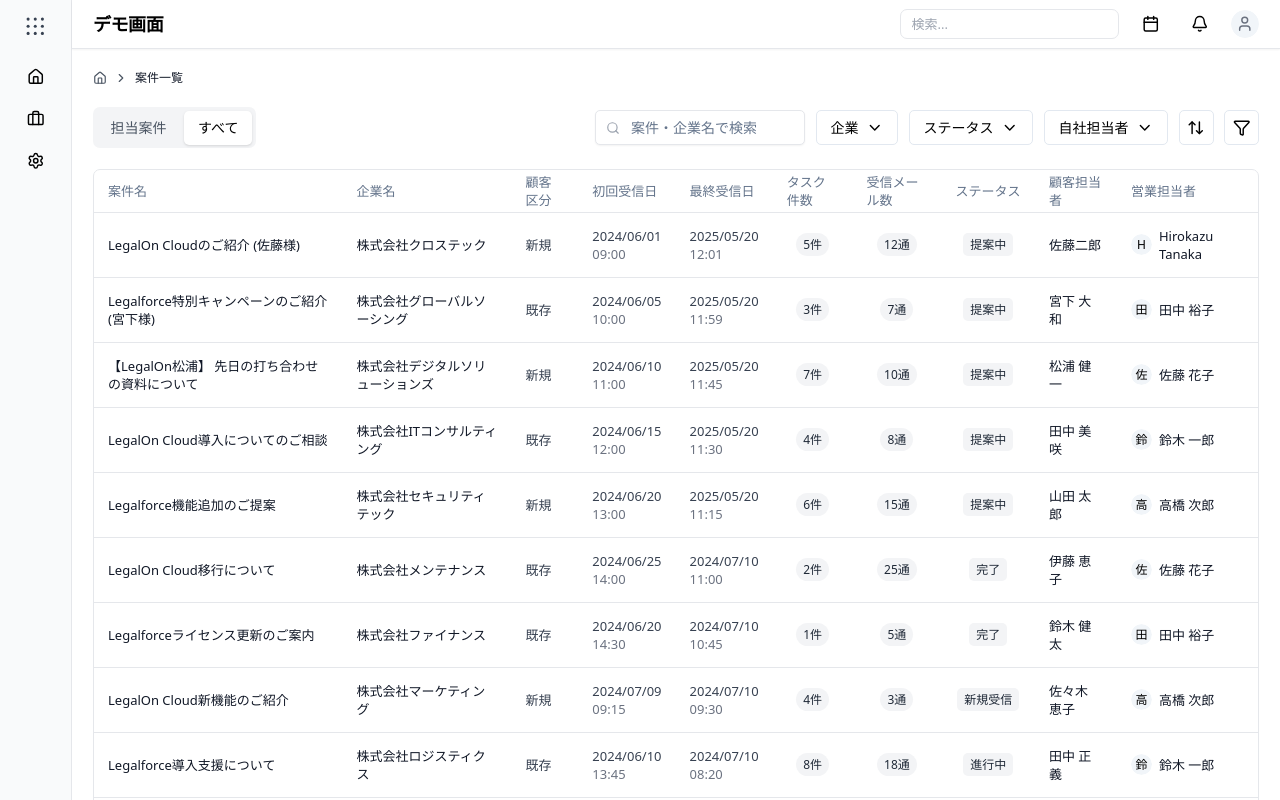
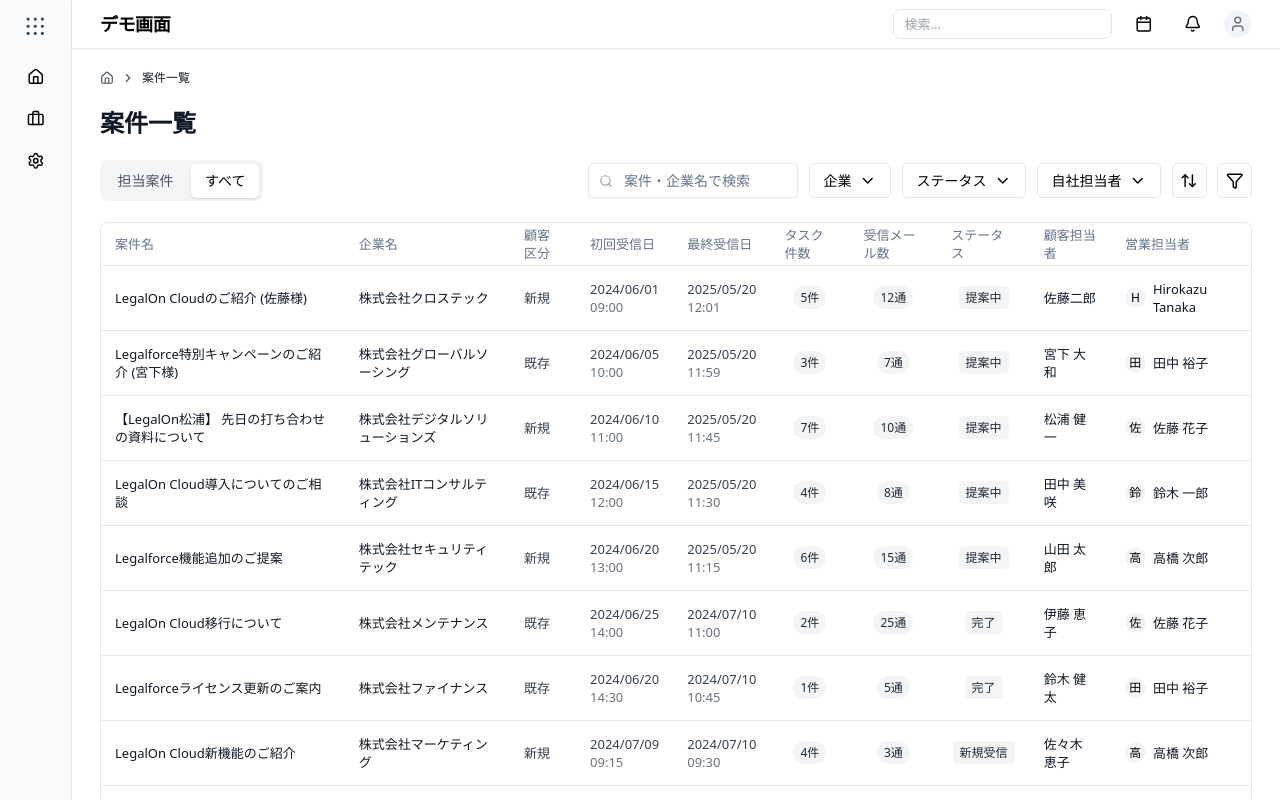
Before and after one commit to h-fujioka/salesmock, a Next.js app in the folder frontend/: page /cases in a window 1280 px wide. Shown: the top 800 px of the page. Built offline with nearby package versions, Linux system fonts and the light colour scheme.

Commit message:
100%表示画面の横paddingをpx-8で統一、非100%表示画面からpx-8を削除

```diff
--- a/frontend/src/app/cases/page.tsx
+++ b/frontend/src/app/cases/page.tsx
@@ -35,7 +35,7 @@ type Case = {
 
 function Header() {
   return (
-    <header className="h-14 min-h-14 w-full flex items-center justify-between px-6 bg-white border-b shadow-sm">
+    <header className="h-14 min-h-14 w-full flex items-center justify-between px-8 bg-white border-b shadow-sm">
       <span className="text-xl font-bold tracking-tight">デモ画面</span>
       <div className="flex items-center gap-4">
         <input className="rounded-lg border px-3 py-1.5 text-sm focus:outline-none" placeholder="検索..." />
@@ -591,7 +591,7 @@ export default function CasesPage() {
       {/* ヘッダー */}
       <Header />
       {/* パンクズリスト */}
-      <nav className="flex items-center space-x-2 text-xs text-gray-600 px-6 pt-6 mb-6">
+      <nav className="flex items-center space-x-2 text-xs text-gray-600 px-8 pt-6 mb-6">
         <Link href="/" className="flex items-center hover:text-gray-900 transition-colors">
           <Home className="w-4 h-4" />
         </Link>
@@ -600,7 +600,9 @@ export default function CasesPage() {
       </nav>
       {/* メインコンテンツ */}
       <main className="w-full">
-        <div className="w-full px-6 pb-6">
+        <div className="w-full px-8 pb-6">
+          {/* タイトル */}
+          <h1 className="text-2xl font-bold text-gray-900 mb-6">案件一覧</h1>
           {/* タブと検索・フィルターを横並び */}
           <div className="flex items-center justify-between mb-6">
             {/* タブ */}
--- a/frontend/src/app/tasks/task-1/TaskDetailClient.tsx
+++ b/frontend/src/app/tasks/task-1/TaskDetailClient.tsx
@@ -86,7 +86,7 @@ type AIActionItem = {
 // ヘッダーコンポーネント
 function Header() {
   return (
-    <header className="h-14 min-h-14 w-full flex items-center justify-between px-8 bg-white/80 border-b shadow-sm">
+    <header className="h-14 min-h-14 w-full flex items-center justify-between bg-white/80 border-b shadow-sm">
       <span className="text-xl font-bold tracking-tight">デモ画面</span>
       <div className="flex items-center gap-4">
         <input className="rounded-lg border px-3 py-1.5 text-sm focus:outline-none" placeholder="検索..." />
@@ -716,7 +716,7 @@ export default function TaskDetailClient({ task }: { task: Task }) {
     <div className="min-h-screen bg-white">
       <Header />
       {/* パンクズリスト */}
-      <nav className="flex items-center space-x-2 text-xs text-gray-600 px-8 pt-6 mb-6">
+      <nav className="flex items-center space-x-2 text-xs text-gray-600 pt-6 mb-6">
         <Link href="/" className="flex items-center hover:text-gray-900 transition-colors">
           <Home className="w-4 h-4" />
         </Link>
--- a/frontend/src/app/v2/page.tsx
+++ b/frontend/src/app/v2/page.tsx
@@ -23,7 +23,7 @@ function DashboardCard({ title, children }: { title: string; children: React.Rea
 // ヘッダーコンポーネント
 function Header({ onClear }: { onClear: () => void }) {
   return (
-    <header className="h-14 min-h-14 w-full flex items-center justify-between px-8 bg-white/80 border-b shadow-sm">
+    <header className="h-14 min-h-14 w-full flex items-center justify-between bg-white/80 border-b shadow-sm">
       <span className="text-xl font-bold tracking-tight">デモ画面</span>
       <div className="flex items-center gap-4">
         <input className="rounded-lg border px-3 py-1.5 text-sm focus:outline-none" placeholder="検索..." />
@@ -98,7 +98,7 @@ export default function HomeV2() {
     <div className="flex flex-col min-h-screen">
       <Header onClear={handleClear} />
 
-      <main className="flex-1 container mx-auto px-8 pt-8 pb-32">
+      <main className="flex-1 container mx-auto pt-8 pb-32">
         <div className="space-y-8">
           {/* タイトル */}
           <h1 className="text-center font-semibold text-[64px]">SalesOn v2</h1>
```
